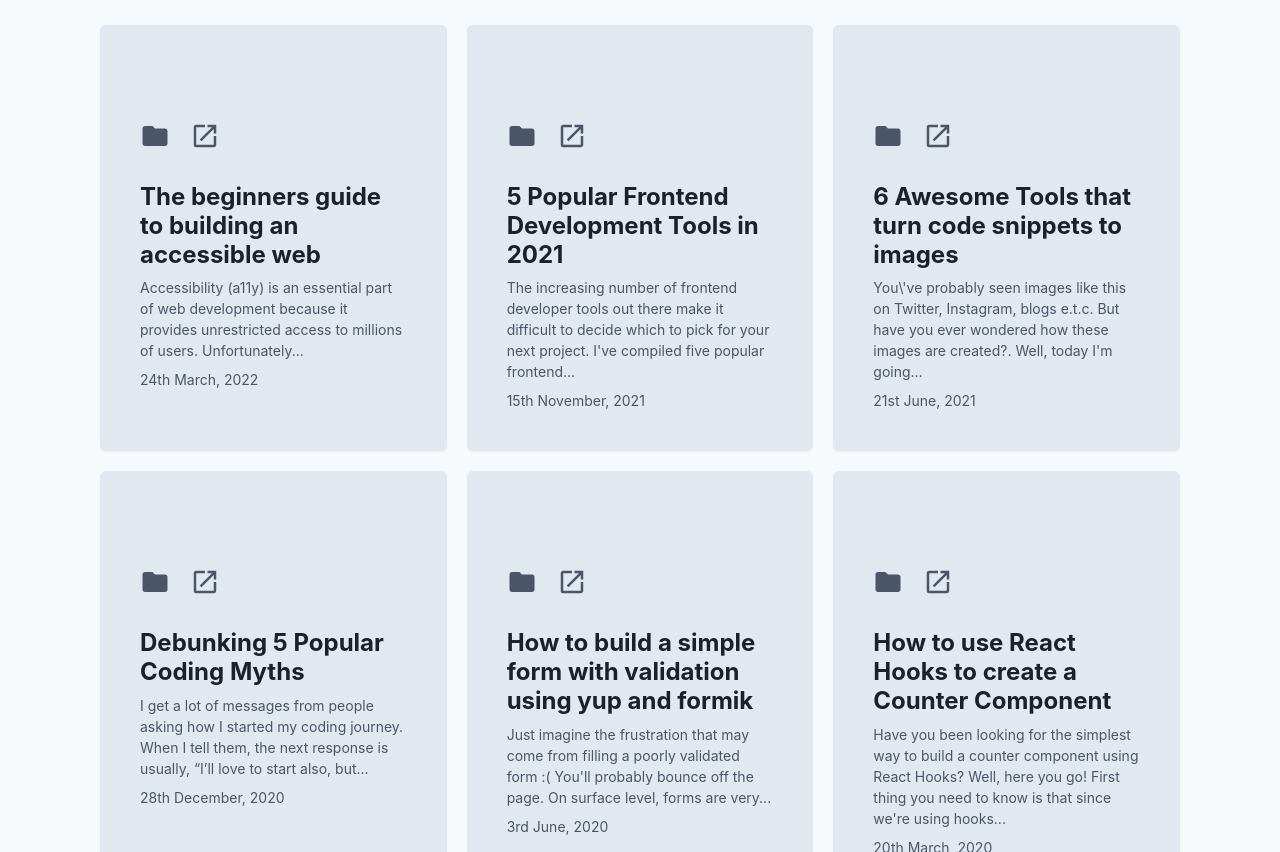
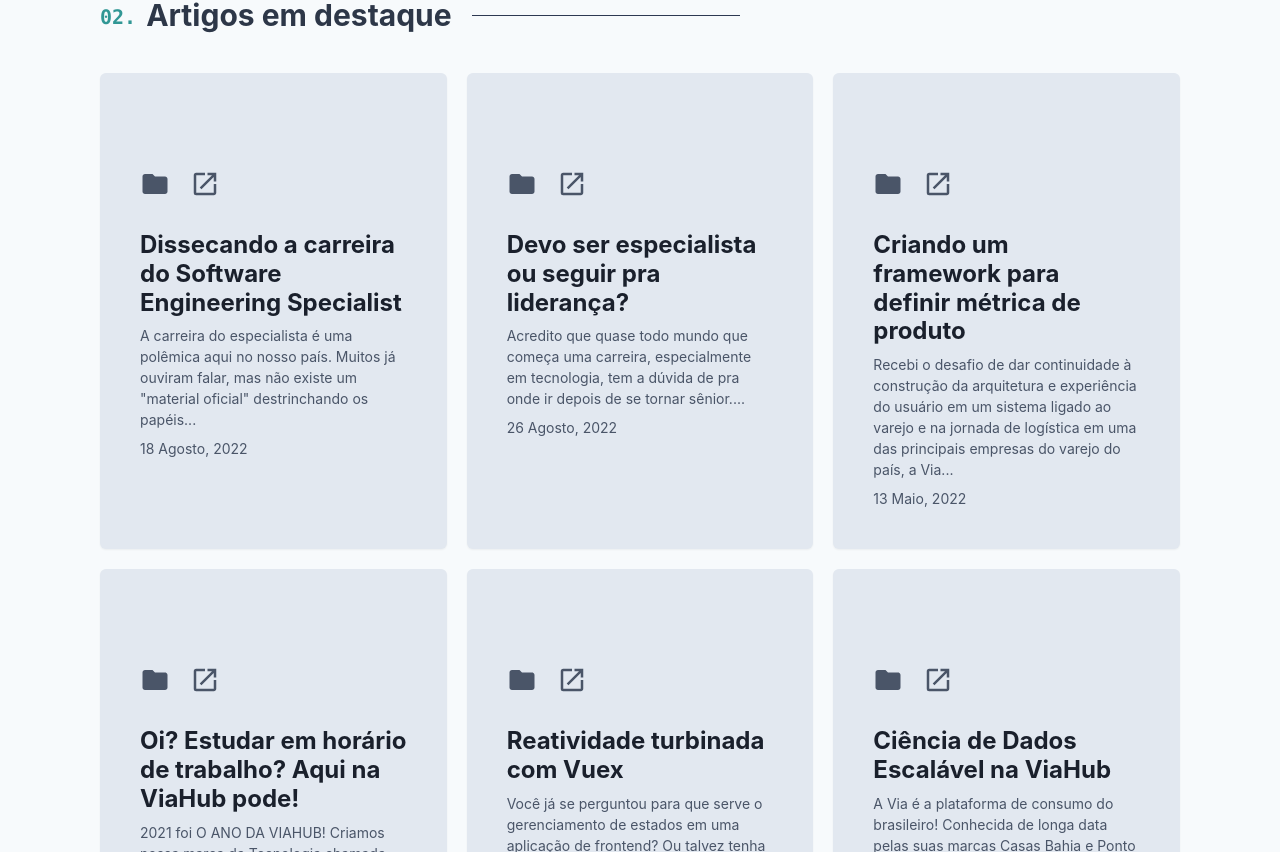
Before and after one commit to moutinhofuturedev/paulomoutinho, a Next.js app: page / in a window 1280 px wide. Shown: the part 1868-2720 px from the top of the page. Built offline with nearby package versions, Linux system fonts and the light colour scheme.

Commit message:
atualizacoes sobre blog card

```diff
--- a/pages/index.js
+++ b/pages/index.js
@@ -28,7 +28,7 @@ function App() {
     <>
       <Head>
         <title>Paulo Moutinho | Portfólio</title>
-        <link
+        {/* <link
           rel='apple-touch-icon'
           sizes='180x180'
           // href='/apple-touch-icon.png'
@@ -44,8 +44,7 @@ function App() {
           type='image/png'
           sizes='16x16'
           // href='/favicon-16x16.png'
-        />
-        <link rel='manifest' href='/site.webmanifest' />
+        /> */}
         <meta name='msapplication-TileColor' content='#da532c' />
         <meta name='theme-color' content='#ffffff' />
         <meta name='description' content='Online Portfolio' />
@@ -53,14 +52,14 @@ function App() {
           name='robots'
           content='max-snippet:-1, max-image-preview:large, max-video-preview:-1'
         />
-        <link rel='canonical' href='https://estheragbaje.dev/' />
-        <meta property='og:locale' content='en_US' />
+        <link rel='canonical' href='https://paulomoutinho.vercel.app/' />
+        <meta property='og:locale' content='pt-BR' />
         <meta property='og:type' content='website' />
         <meta property='og:title' content='Paulo Moutinho | Portfolio' />
         <meta property='og:description' content='Paulo Moutinho Portfolio' />
-        <meta property='og:url' content='https://estheragbaje.dev/' />
+        <meta property='og:url' content='https://paulomoutinho.vercel.app/' />
         <meta property='og:site_name' content='Online Portfolio' />
-        <meta property='og:image' content='yourimage.jpg' />
+        <meta property='og:image' content='/assets/paulomoutinho.jpg' />
         <meta
           property='og:image:secure_url'
           content='/assets/paulomoutinho.jpg'
@@ -117,17 +116,17 @@ function App() {
               Vídeos Favoritos
             </SectionHeading>
             <VideoSection />
-            {/* <Button
+            <Button
               variant='outline'
               size='lg'
               textAlign='center'
               colorScheme='teal'
               as='a'
-              href='https://www.youtube.com/channel/UCE9INRGNwdJVAyrkYHkNAnQ'
+              href='https://www.youtube.com/c/RocketSeat'
               target='_blank'
             >
-              View more videos
-            </Button> */}
+              Veja mais vídeos
+            </Button>
           </Box>
           <Box paddingY='150px'>
             <SectionHeading number='02.' id='blogs'>
@@ -136,41 +135,41 @@ function App() {
 
             <SimpleGrid columns={{ base: 1, md: 3 }} spacing='20px'>
               <BlogCard
-                link='https://dev.to/estheragbaje/the-beginners-guide-to-building-an-accessible-web-5eea'
-                title='The beginners guide to building an accessible web'
-                details='Accessibility (a11y) is an essential part of web development because it provides unrestricted access to millions of users. Unfortunately...'
-                date='24th March, 2022'
+                link='https://medium.com/viahub/arrdissecando-a-carreira-do-software-engineering-specialist-staff-principal-e-distinguished-cdd92ca3ef1a'
+                title='Dissecando a carreira do Software Engineering Specialist'
+                details='A carreira do especialista é uma polêmica aqui no nosso país. Muitos já ouviram falar, mas não existe um "material oficial" destrinchando os papéis...'
+                date='18 Agosto, 2022'
               />
               <BlogCard
-                link='https://dev.to/estheragbaje/5-popular-frontend-development-tools-in-2021-1pg2'
-                title='5 Popular Frontend Development Tools in 2021'
-                details="The increasing number of frontend developer tools out there make it difficult to decide which to pick for your next project. I've compiled five popular frontend..."
-                date='15th November, 2021'
+                link='https://medium.com/viahub/devo-ser-especialista-ou-seguir-pra-lideran%C3%A7a-aab87a59d3aa'
+                title='Devo ser especialista ou seguir pra liderança?'
+                details="Acredito que quase todo mundo que começa uma carreira, especialmente em tecnologia, tem a dúvida de pra onde ir depois de se tornar sênior...."
+                date='26 Agosto, 2022'
               />
               <BlogCard
-                link='https://dev.to/estheragbaje/6-awesome-tools-that-turn-code-snippets-to-images-54fo'
-                title='6 Awesome Tools that turn code snippets to images'
-                details="You\'ve probably seen images like this on Twitter, Instagram, blogs e.t.c. But have you ever wondered how these images are created?. Well, today I'm going..."
-                date='21st June, 2021'
+                link='https://medium.com/viahub/criando-um-framework-para-definir-m%C3%A9trica-de-produto-6e8191bc0c37'
+                title='Criando um framework para definir métrica de produto'
+                details="Recebi o desafio de dar continuidade à construção da arquitetura e experiência do usuário em um sistema ligado ao varejo e na jornada de logística em uma das principais empresas do varejo do país, a Via..."
+                date='13 Maio, 2022'
               />
               <BlogCard
-                link='https://dev.to/estheragbaje/debunking-5-popular-coding-myths-293'
-                title='Debunking 5 Popular Coding Myths'
-                details='I get a lot of messages from people asking how I started my coding journey. When I tell them, the next response is usually, “I’ll love to start also, but...'
-                date='28th December, 2020'
+                link='https://medium.com/viahub/oi-estudar-em-hor%C3%A1rio-de-trabalho-aqui-na-viahub-pode-86a483e2b3b2'
+                title='Oi? Estudar em horário de trabalho? Aqui na ViaHub pode!'
+                details='2021 foi O ANO DA VIAHUB! Criamos nossa marca da Tecnologia chamada ViaHub, nossas plataformas evoluíram MUITO, melhoramos váriossss indicadores, desenvolvemos diversas iniciativas de engajamento...'
+                date='31 Novembro, 2021'
               />
               <BlogCard
-                link='https://dev.to/estheragbaje/how-to-build-a-simple-form-with-validation-using-yup-and-formik-beginner-friendly-521j'
-                title='How to build a simple form with validation using yup and formik'
-                details="Just imagine the frustration that may come from filling a poorly validated form :( You'll probably bounce off the page. On surface level, forms are very..."
-                date='3rd June, 2020'
+                link='https://medium.com/viahub/reatividade-turbinada-com-vuex-a37145dc0c58'
+                title='Reatividade turbinada com Vuex'
+                details="Você já se perguntou para que serve o gerenciamento de estados em uma aplicação de frontend? Ou talvez tenha se perguntado como funciona esse gerenciamento..."
+                date='22 Outubro, 2020'
               />
 
               <BlogCard
-                link='https://dev.to/estheragbaje/how-to-use-react-hooks-to-create-a-counter-component-1bmp'
-                title='How to use React Hooks to create a Counter Component'
-                details="Have you been looking for the simplest way to build a counter component using React Hooks? Well, here you go! First thing you need to know is that since we're using hooks..."
-                date='20th March, 2020'
+                link='https://medium.com/viahub/ci%C3%AAncia-de-dados-escal%C3%A1vel-na-via-eae755be723a'
+                title='Ciência de Dados Escalável na ViaHub'
+                details="A Via é a plataforma de consumo do brasileiro! Conhecida de longa data pelas suas marcas Casas Bahia e Ponto :>, ela vem se transformando para ajudar a realizar cada vez mais os sonhos dos brasileiros, contando com uma aceleração tecnológica gigante..."
+                date='28 Janeiro, 2022'
               />
             </SimpleGrid>
             <Button
```
